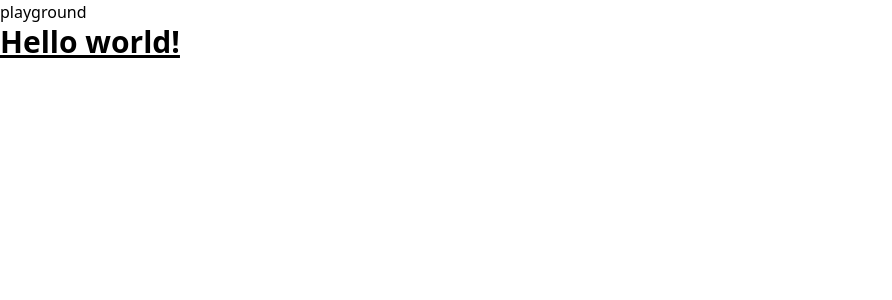
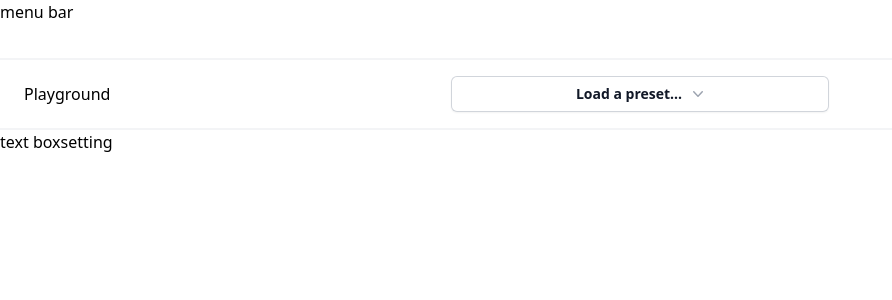
Before and after one commit to zizifn/myTrash, a Next.js app: page /playground in a window 1280 px wide. Shown: the top 300 px of the page, without its empty margins (0-892 px from the left). Built offline with nearby package versions, Linux system fonts and the light colour scheme.

Commit message:
add pages

```diff
--- a/package.json
+++ b/package.json
@@ -11,6 +11,8 @@
     "page:server": "wrangler pages dev .vercel/output/static --compatibility-flag=nodejs_compat"
   },
   "dependencies": {
+    "@headlessui/react": "^1.7.13",
+    "@heroicons/react": "^2.0.17",
     "@types/node": "18.15.11",
     "@types/react": "18.0.33",
     "@types/react-dom": "18.0.11",
--- a/src/app/globals.css
+++ b/src/app/globals.css
@@ -5,10 +5,10 @@
 :root {
   --max-width: 1100px;
   --border-radius: 12px;
-  --font-mono: ui-monospace, Menlo, Monaco, 'Cascadia Mono', 'Segoe UI Mono',
-    'Roboto Mono', 'Oxygen Mono', 'Ubuntu Monospace', 'Source Code Pro',
-    'Fira Mono', 'Droid Sans Mono', 'Courier New', monospace;
-
+  --font-mono: ui-monospace, Menlo, Monaco, "Cascadia Mono", "Segoe UI Mono",
+    "Roboto Mono", "Oxygen Mono", "Ubuntu Monospace", "Source Code Pro",
+    "Fira Mono", "Droid Sans Mono", "Courier New", monospace;
+  --app-header-height: 60px;
   --foreground-rgb: 0, 0, 0;
   --background-start-rgb: 214, 219, 220;
   --background-end-rgb: 255, 255, 255;
--- a/src/app/layout.tsx
+++ b/src/app/layout.tsx
@@ -1,18 +1,18 @@
-import './globals.css'
+import "./globals.css";
 
 export const metadata = {
-  title: 'Create Next App',
-  description: 'Generated by create next app',
-}
+  title: "my trash app",
+  description: "trash app by zizifn",
+};
 
 export default function RootLayout({
   children,
 }: {
-  children: React.ReactNode
+  children: React.ReactNode;
 }) {
   return (
     <html lang="en">
-      <body>{children}</body>
+      <body className="h-screen w-screen">{children}</body>
     </html>
-  )
+  );
 }
--- a/src/app/playground/layout.tsx
+++ b/src/app/playground/layout.tsx
@@ -5,8 +5,9 @@
 }) {
   return (
     <>
-      <span>playground</span>
-      <div>{children}</div>
+      <div className="m-0 flex w-full flex-auto flex-col items-stretch justify-center p-0">
+        {children}
+      </div>
     </>
   );
 }
--- a/src/app/playground/page.tsx
+++ b/src/app/playground/page.tsx
@@ -1,7 +1,21 @@
+import { PresetDropDown } from "@/components/preset";
+
 export default function Home() {
-    return (
-      <h1 className="text-3xl font-bold underline">
-        Hello world!
-      </h1>
-    )
-  }
+  return (
+    <div className="fex flex-col">
+      <div className="h-[var(--app-header-height)] border-b-2 border-gray-100">
+        menu bar
+      </div>
+      <div className="grid grid-cols-3 items-center justify-center gap-12 border-b-2 border-gray-100 px-6 py-4">
+        <div>
+          <h4>Playground</h4>
+        </div>
+        <PresetDropDown></PresetDropDown>
+      </div>
+      <div className="flex flex-auto">
+        <div>text box</div>
+        <div>setting</div>
+      </div>
+    </div>
+  );
+}
--- /dev/null
+++ b/src/components/preset.tsx
@@ -0,0 +1,93 @@
+"use client";
+import { Fragment } from "react";
+import { Menu, Transition } from "@headlessui/react";
+import { ChevronDownIcon } from "@heroicons/react/20/solid";
+
+function classNames(...classes: string[]) {
+  return classes.filter(Boolean).join(" ");
+}
+
+export function PresetDropDown() {
+  return (
+    <Menu as="div" className="relative inline-block text-left">
+      <div>
+        <Menu.Button className="inline-flex w-full justify-center gap-x-1.5 rounded-md bg-white px-3 py-2 text-sm font-semibold text-gray-900 shadow-sm ring-1 ring-inset ring-gray-300 hover:bg-gray-50">
+          Load a preset...
+          <ChevronDownIcon
+            className="-mr-1 h-5 w-5 text-gray-400"
+            aria-hidden="true"
+          />
+        </Menu.Button>
+      </div>
+
+      <Transition
+        as={Fragment}
+        enter="transition ease-out duration-100"
+        enterFrom="transform opacity-0 scale-95"
+        enterTo="transform opacity-100 scale-100"
+        leave="transition ease-in duration-75"
+        leaveFrom="transform opacity-100 scale-100"
+        leaveTo="transform opacity-0 scale-95"
+      >
+        <Menu.Items className="absolute right-0 z-10 mt-2 w-56 origin-top-right rounded-md bg-white shadow-lg ring-1 ring-black ring-opacity-5 focus:outline-none">
+          <div className="py-1">
+            <Menu.Item>
+              {({ active }) => (
+                <a
+                  href="#"
+                  className={classNames(
+                    active ? "bg-gray-100 text-gray-900" : "text-gray-700",
+                    "block px-4 py-2 text-sm"
+                  )}
+                >
+                  Account settings
+                </a>
+              )}
+            </Menu.Item>
+            <Menu.Item>
+              {({ active }) => (
+                <a
+                  href="#"
+                  className={classNames(
+                    active ? "bg-gray-100 text-gray-900" : "text-gray-700",
+                    "block px-4 py-2 text-sm"
+                  )}
+                >
+                  Support
+                </a>
+              )}
+            </Menu.Item>
+            <Menu.Item>
+              {({ active }) => (
+                <a
+                  href="#"
+                  className={classNames(
+                    active ? "bg-gray-100 text-gray-900" : "text-gray-700",
+                    "block px-4 py-2 text-sm"
+                  )}
+                >
+                  License
+                </a>
+              )}
+            </Menu.Item>
+            <form method="POST" action="#">
+              <Menu.Item>
+                {({ active }) => (
+                  <button
+                    type="submit"
+                    className={classNames(
+                      active ? "bg-gray-100 text-gray-900" : "text-gray-700",
+                      "block w-full px-4 py-2 text-left text-sm"
+                    )}
+                  >
+                    Sign out
+                  </button>
+                )}
+              </Menu.Item>
+            </form>
+          </div>
+        </Menu.Items>
+      </Transition>
+    </Menu>
+  );
+}
```
Also changed, not shown: 1 other file (tests, documents, lock files or other folders).
